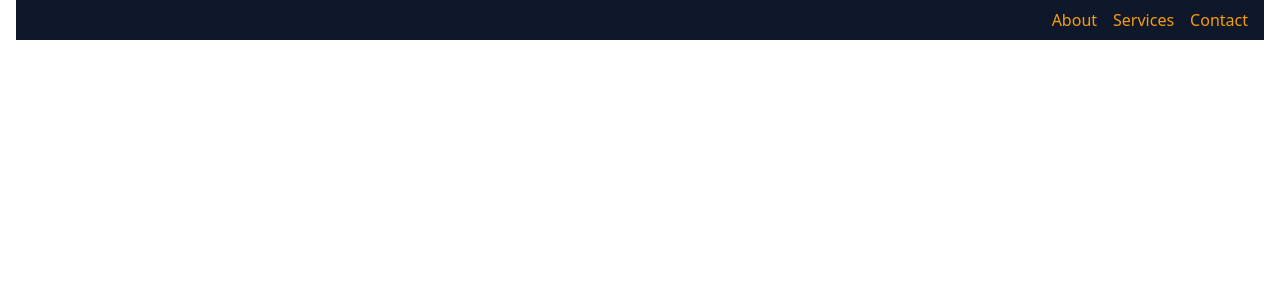
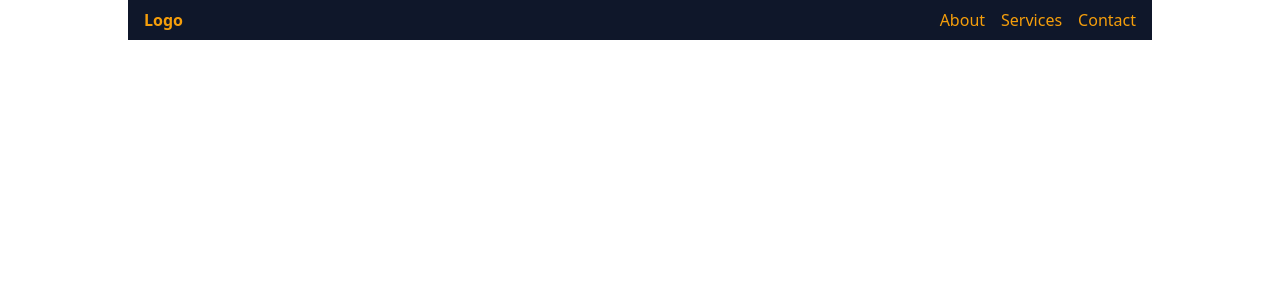
Before and after one commit to pedroYan92/NextTestRepo, a Next.js app: page / in a window 1280 px wide. Shown: the top 300 px of the page. Built offline with nearby package versions, Linux system fonts and the light colour scheme.

Commit message:
feat: logo added and padding enhanced

```diff
--- a/components/Navbar/index.tsx
+++ b/components/Navbar/index.tsx
@@ -1,7 +1,8 @@
 export const Navbar: React.FC = () => {
   return (
-    <div className="px-4">
+    <div className="px-32">
       <nav className="bg-slate-900 h-10 flex items-center text-amber-500">
+        <h1 className="font-black text-amber-500 ml-4">Logo</h1>
         <ul className="flex  ml-auto">
           <li className="cursor-pointer mr-4">About</li>
           <li className="cursor-pointer mr-4">Services</li>
```
